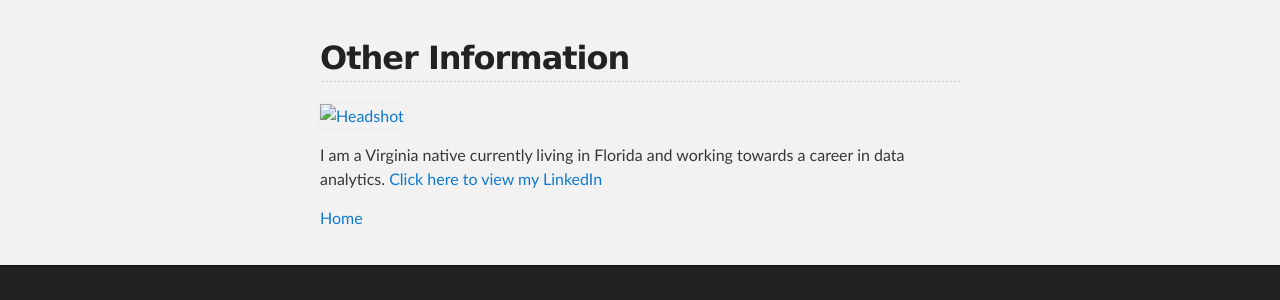
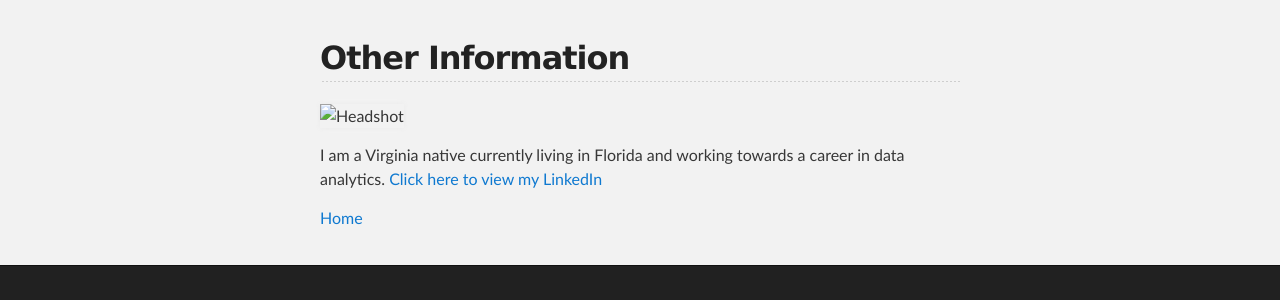
Before and after one commit to Cherylngo/cherylngo.github.io, a Jekyll site: the page built from Other Info/index.md, in a window 1280 px wide. Shown: the part 262-562 px from the top of the page. Built offline with Jekyll 4.4.1, drawn with Linux system fonts in a browser that asks for light colours; our own code applies the rules of GitHub Pages for plain Markdown files.

Commit message:
Update index.md

```diff
--- a/Other Info/index.md
+++ b/Other Info/index.md
@@ -4,7 +4,7 @@
 
 ## Other Information
 
-[![Headshot](pics/Headshot.jpg)](https://www.linkedin.com/in/cherylngo/ "My LinkedIn Page")
+![Headshot](pics/Headshot.jpg)
 
 I am a Virginia native currently living in Florida and working towards a career in data analytics. [Click here to view my LinkedIn](https://www.linkedin.com/in/cherylngo/)
 
```
